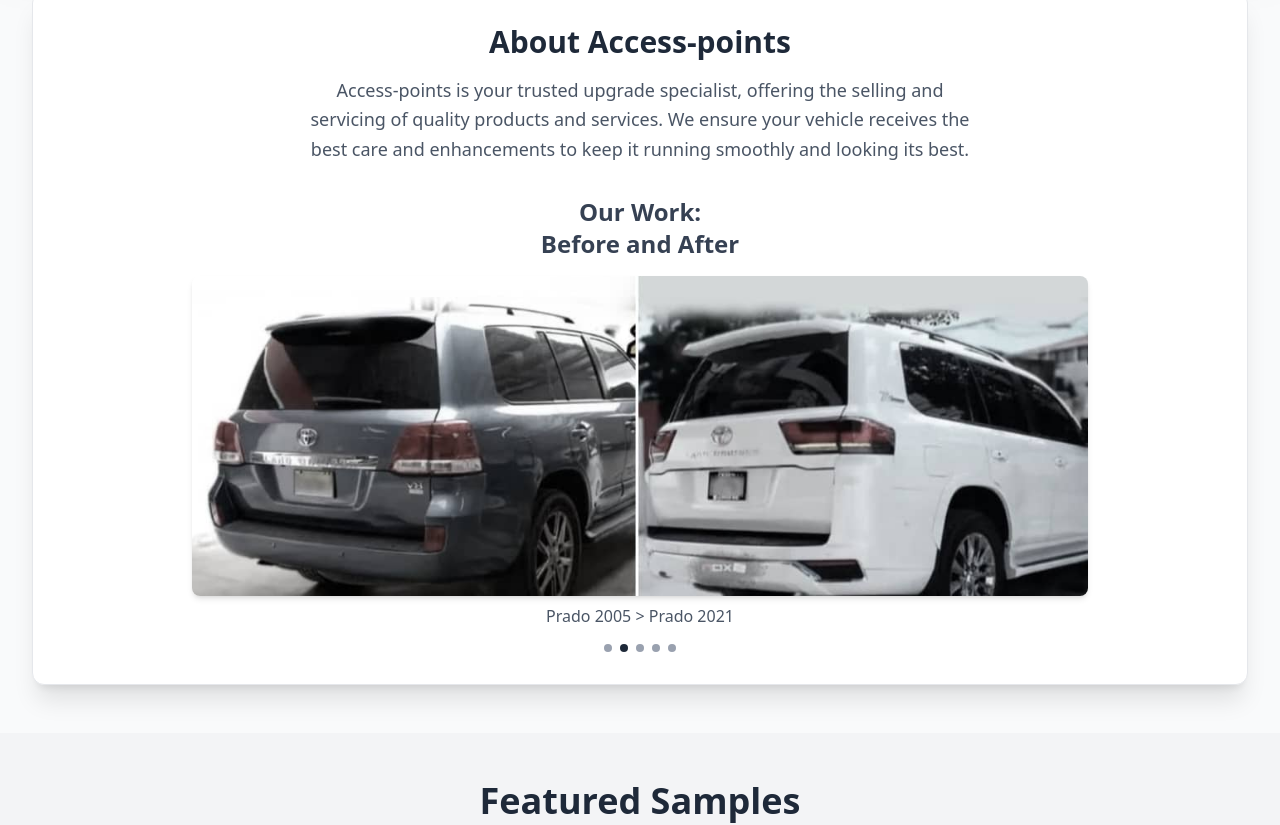
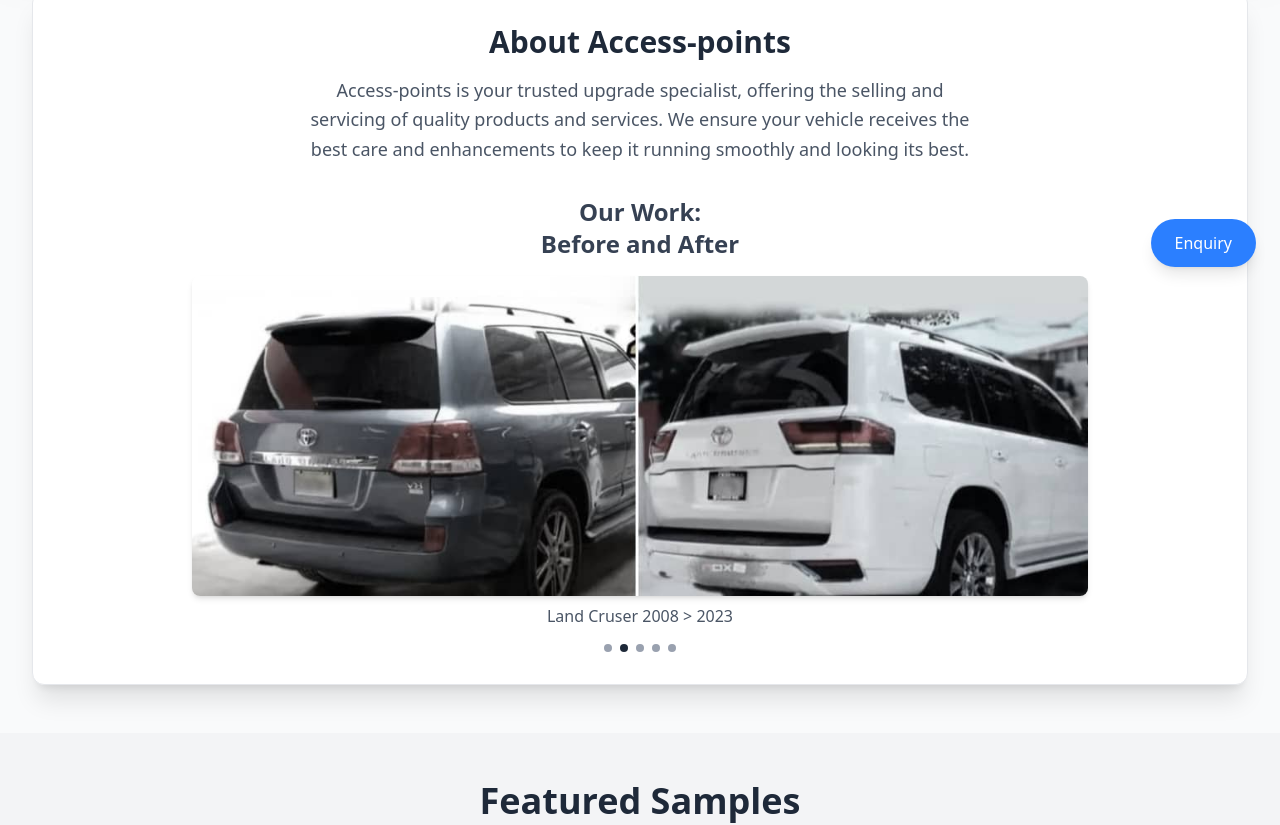
Before and after one commit to Ebukagideon/access-point, a React (Vite) app: page / in a window 1280 px wide. Shown: the part 509-1334 px from the top of the page. Built offline with nearby package versions, Linux system fonts and the light colour scheme.

Commit message:
slider-update

```diff
--- a/src/pages/Home.jsx
+++ b/src/pages/Home.jsx
@@ -61,10 +61,10 @@ const Home = () => {
 
   // Slides array for Before and After Slideshow
   const slides = [
-    { image: BnF1, caption: 'Lexus GX470 > GX460 2021' },
-    { image: BnF2, caption: 'Prado 2005 > Prado 2021' },
-    { image: BnF3, caption: 'Land Cruser 2008 > 2003' },
-    { image: BnF4, caption: 'Highlander 2008 > 2013 VIPface' },
+    { image: BnF1, caption: 'Prado 2005 > Prado 2021' },
+    { image: BnF2, caption: 'Land Cruser 2008 > 2023' },
+    { image: BnF3, caption: 'Highlander 2008 > 2013 VIPface' },
+    { image: BnF4, caption: 'Land Cruser 2008 > 2003' },
     { image: BnF5, caption: 'Hilux 2008 > 2013' },
   ];
 
@@ -318,6 +318,18 @@ const Home = () => {
           </Link>
         </div>
       </section>
+
+       {/* Enquiry Button */}
+       <div className="fixed bottom-6 right-6">
+        <a
+          href="https://wa.me/+2348147999973"
+          target="_blank"
+          rel="noopener noreferrer"
+          className="bg-blue-500 text-white px-6 py-3 rounded-full shadow-lg hover:bg-blue-600 transition-all duration-300 flex items-center space-x-2"
+        >
+          Enquiry
+        </a>
+      </div>
     </div>
   );
 };
```
